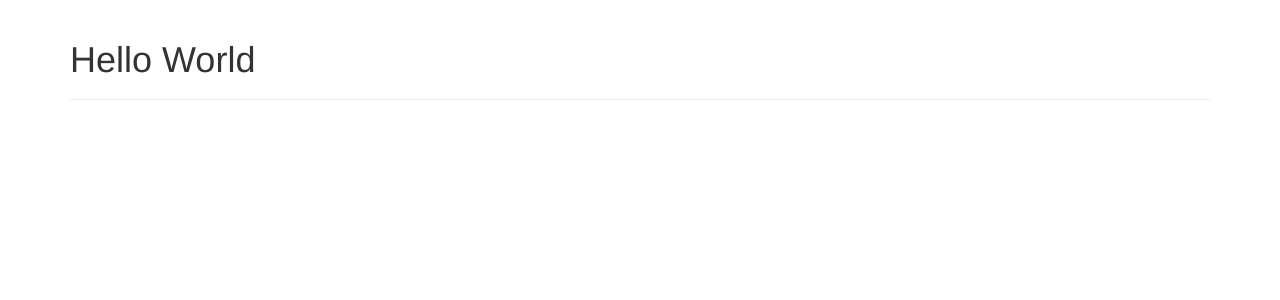
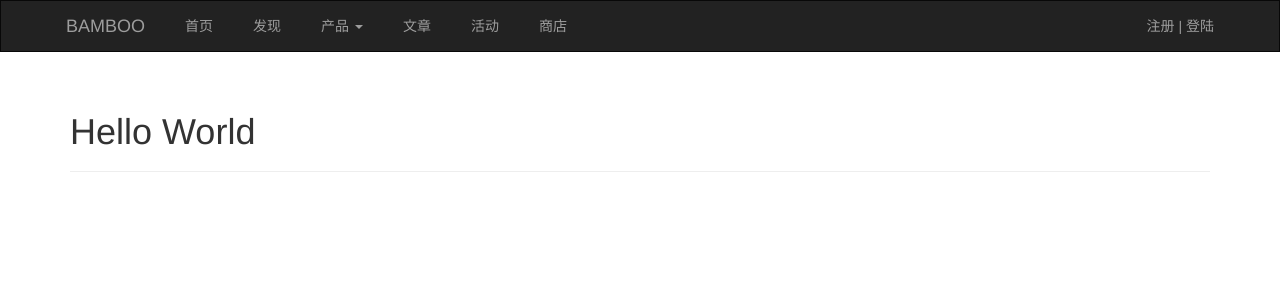
Before and after one commit to CreakyCoss/peek-a-boo, a Flask app: page / in a window 1280 px wide. Shown: the top 300 px of the page. Run offline with Flask 2, Linux system fonts and the light colour scheme; some libraries are stand-ins or nearby versions.

Commit message:
导航样式

```diff
--- a/app/main/views.py
+++ b/app/main/views.py
@@ -5,3 +5,8 @@ from flask import url_for, render_template
 @main.route('/')
 def index():
     return render_template('index.html')
+
+
+@main.route('/post')
+def post():
+    return 'Hello Post'
--- a/app/static/styles.css
+++ b/app/static/styles.css
@@ -0,0 +1,18 @@
+.no-border{
+    -webkit-border-radius: 0 !important;
+    -moz-border-radius: 0 !important;
+    border-radius: 0 !important;
+}
+.nav-padding{
+    padding-right: 50px;
+    padding-left: 50px;
+}
+.navbar-nav > li:hover .dropdown-menu {
+    display: block;
+}
+.navbar-nav > li{
+    margin-left: 10px;
+}
+.dropdown-menu li a{
+    color: white;
+}
--- a/app/templates/base.html
+++ b/app/templates/base.html
@@ -9,7 +9,42 @@
     <link rel="stylesheet" href="{{ url_for('static' , filename='styles.css') }}" type="text/css">
 {% endblock %}
 
-{% block navbar %}{% endblock %}
+{% block navbar %}
+    <nav class="navbar navbar-inverse no-border nav-padding" role="navigation">
+        <div class="navbar-header">
+            <button type="button" class="navbar-toggle"
+                    data-toggle="collapse" data-target=".navbar-collapse">
+                <span class="sr-only">Toggle navigation</span>
+                <span class="icon-bar"></span>
+                <span class="icon-bar"></span>
+                <span class="icon-bar"></span>
+            </button>
+            <a class="navbar-brand" href="#">BAMBOO</a>
+        </div>
+        <div class="collapse navbar-collapse">
+            <ul class="nav navbar-nav">
+                <li><a href="#">首页</a></li>
+                <li><a href="#">发现</a></li>
+                <li class="dropdown">
+                    <a href="#" class="dropdown-toggle" data-toggle="dropdown">
+                        产品 <b class="caret"></b>
+                    </a>
+                    <ul class="dropdown-menu navbar-inverse">
+                        <li><a href="#">旅行</a></li>
+                        <li><a href="#">运动</a></li>
+                        <li><a href="#">音乐</a></li>
+                    </ul>
+                </li>
+                <li><a href="#">文章</a></li>
+                <li><a href="#">活动</a></li>
+                <li><a href="#">商店</a></li>
+            </ul>
+            <ul class="nav navbar-nav navbar-right">
+                <li><a href="#">注册 | 登陆</a></li>
+            </ul>
+        </div>
+    </nav>
+{% endblock %}
 
 {% block content %}{% endblock %}
 
```
